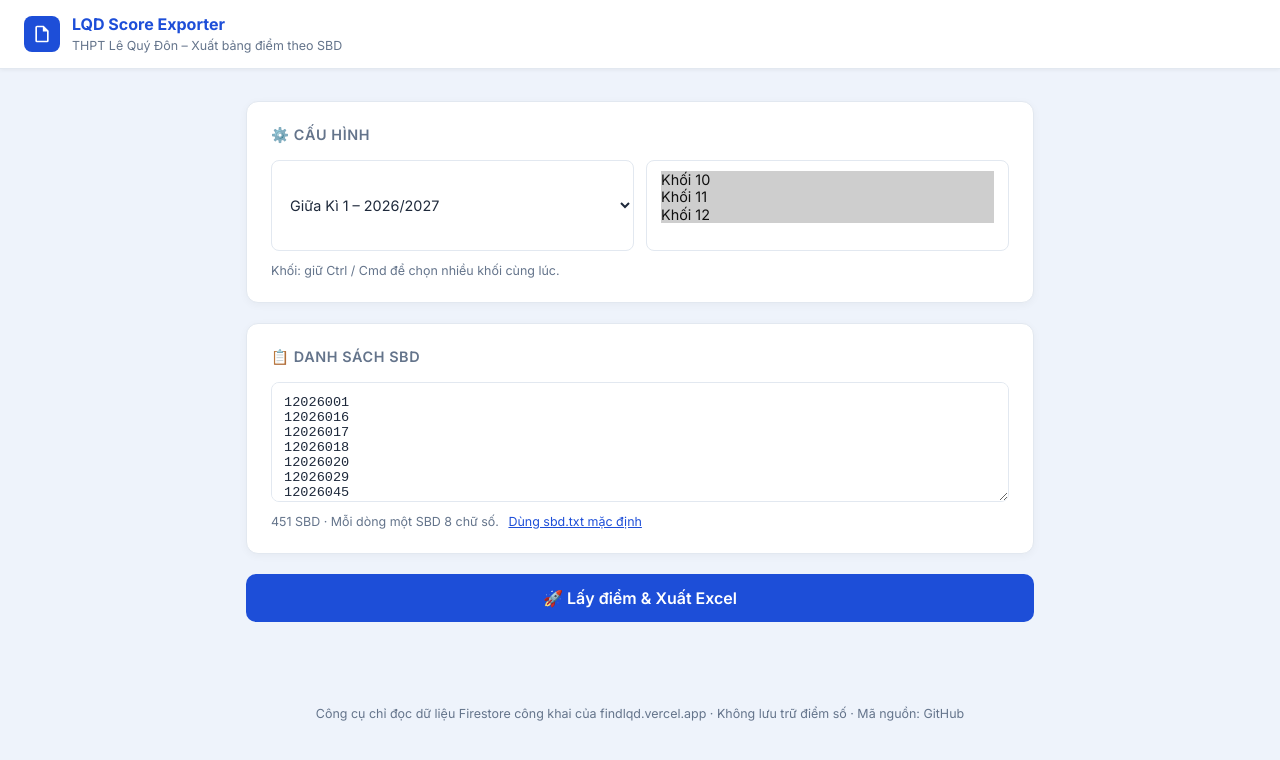
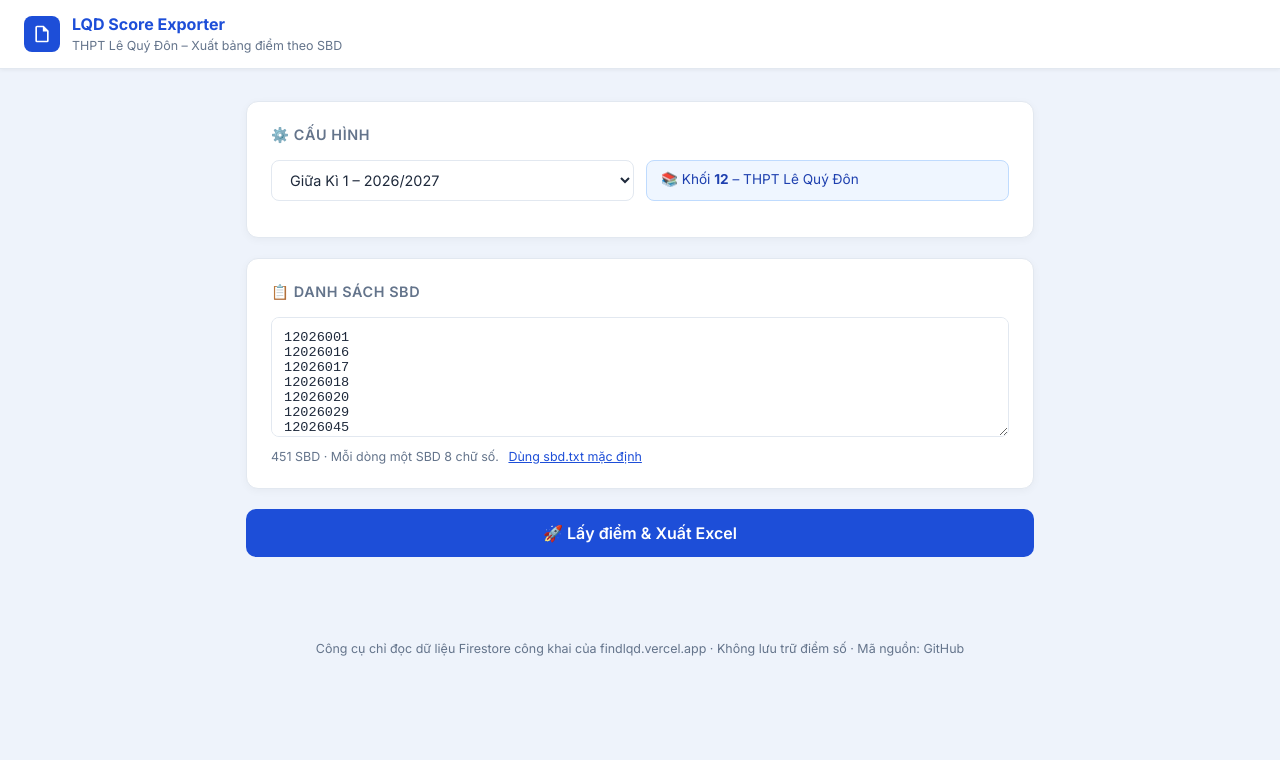
Before and after one commit to Loner5555/score, a plain HTML site: page index.html in a window 1280 px wide. Drawn offline with Linux system fonts and the light colour scheme.

Commit message:
fix: lock to grade 12 only, remove grade 10/11 selectors

```diff
--- a/index.html
+++ b/index.html
@@ -142,13 +142,11 @@
         <option value="GiuaHKII_2026_2027">Giữa Kì 2 – 2026/2027</option>
         <option value="CuoiHKII_2026_2027">Cuối Kì 2 – 2026/2027</option>
       </select>
-      <select id="selGrades" multiple style="min-height:90px; flex:1">
-        <option value="10" selected>Khối 10</option>
-        <option value="11" selected>Khối 11</option>
-        <option value="12" selected>Khối 12</option>
-      </select>
+      <input type="hidden" id="selGrades" value="12" />
+      <div style="background:#eff6ff;border:1px solid #bfdbfe;border-radius:8px;padding:10px 14px;font-size:.85rem;color:#1e40af;flex:1">
+        📚 Khối <strong>12</strong> – THPT Lê Quý Đôn
+      </div>
     </div>
-    <p class="sbd-hint">Khối: giữ Ctrl / Cmd để chọn nhiều khối cùng lúc.</p>
   </div>
 
   <!-- SBD card -->
@@ -850,17 +848,14 @@ window.startFetch = async function() {
   const rawSBD   = document.getElementById("txtSBD").value;
   const sbdList  = parseSBDs(rawSBD);
   const periodId = document.getElementById("selPeriod").value;
-  const gradeOpts= document.getElementById("selGrades");
-  const grades   = [...gradeOpts.options].filter(o=>o.selected).map(o=>o.value);
+  const grades   = ["12"];
 
   if (sbdList.length === 0) {
     alert("Vui lòng nhập ít nhất một SBD 8 chữ số."); return;
   }
   if (grades.length === 0) {
     alert("Vui lòng chọn ít nhất một khối."); return;
-  }
-
-  // Reset UI
+  }  // Reset UI
   _xlsxBlob = null;
   const btn = document.getElementById("btnFetch");
   btn.disabled = true;
```
